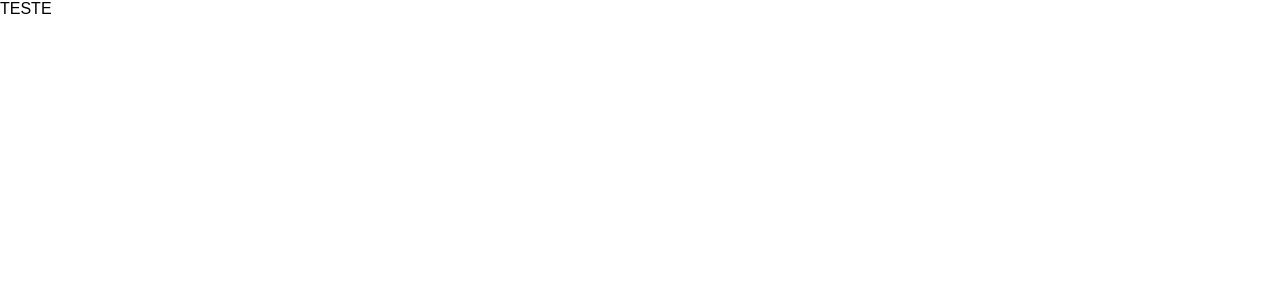
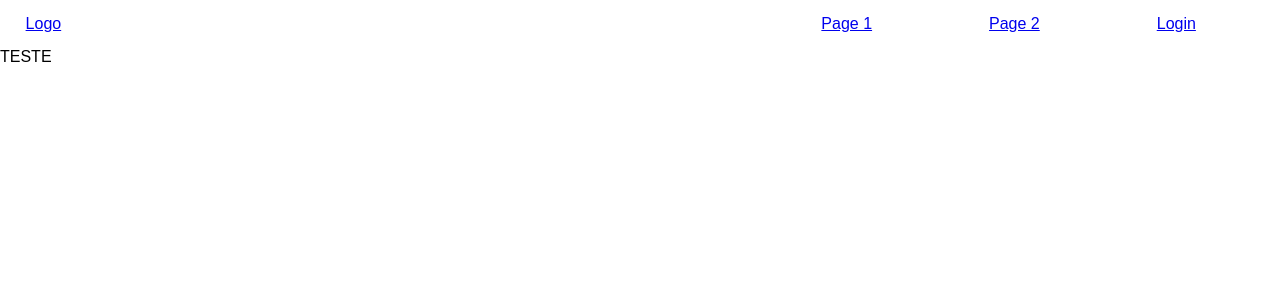
Before and after one commit to yamashita-tiemi/Time2Play, a React app in the folder front/: page / in a window 1280 px wide. Shown: the top 300 px of the page. Built offline with nearby package versions, Linux system fonts and the light colour scheme; the HTML template or start-up script is replaced by a standard one.

Commit message:
iniciando styled component

```diff
--- a/front/src/components/Navbar.tsx
+++ b/front/src/components/Navbar.tsx
@@ -1,19 +1,55 @@
-import * as React from "react";
+import styled from 'styled-components';
+import { NavLink } from "react-router-dom";
 
-function MyButton({ title }: { title: string }) {
-    return (
-        <button>{title}</button>
-    );
-}
+
+export const NavBar = styled.nav`
+  display: flex;
+  flex-direction: row;
+  justify-content: space-between;
+  backgroud-color: "0000";
+  width: 100%;
+  heigth: 80px
+`;
+
+export const MainNavbar = styled.ul`
+  list-style-type: none;
+  display: flex !important;
+  flex-direction: row;
+  justify-content: space-between;
+  width: 40%;
+  margin-right: 2%;
+`;
+
+export const NavLi = styled.li`
+  text-align: center;
+  margin: 15px auto;
+`
+
+export const LogoNavbar = styled.div`
+    width: 60%;
+    margin: auto 0 auto 2%;
+    display: flex;
+    justify-content: flex-start;
+    align-items: center;
+`;
 
 export default function Navbar() {
     return (
-        <div>
-            <h1>Welcome to my app</h1>
-            <MyButton title="I'm a button" />
-            <ul>
-
-            </ul>
-        </div>
+        <NavBar>
+            <LogoNavbar>
+                <NavLink to={"/"}>Logo</NavLink>
+            </LogoNavbar>
+            <MainNavbar>
+                <NavLi>
+                    <NavLink to={"/"}>Page 1</NavLink>
+                </NavLi>
+                <NavLi>
+                    <NavLink to={"/"}>Page 2</NavLink>
+                </NavLi>
+                <NavLi>
+                    <NavLink to={"/"}>Login</NavLink>
+                </NavLi>
+            </MainNavbar>
+        </NavBar>
     );
 }
--- a/front/src/pages/Home.tsx
+++ b/front/src/pages/Home.tsx
@@ -1,5 +1,11 @@
+import Navbar from "../components/Navbar"
+
 export const Home = () => {
     return(
-        <div>TESTE</div>
+        <div>
+            <Navbar/>
+            TESTE
+
+        </div>
     )
 }
```
Also changed, not shown: front/src/index.js (deleted, +0 -12 lines).
